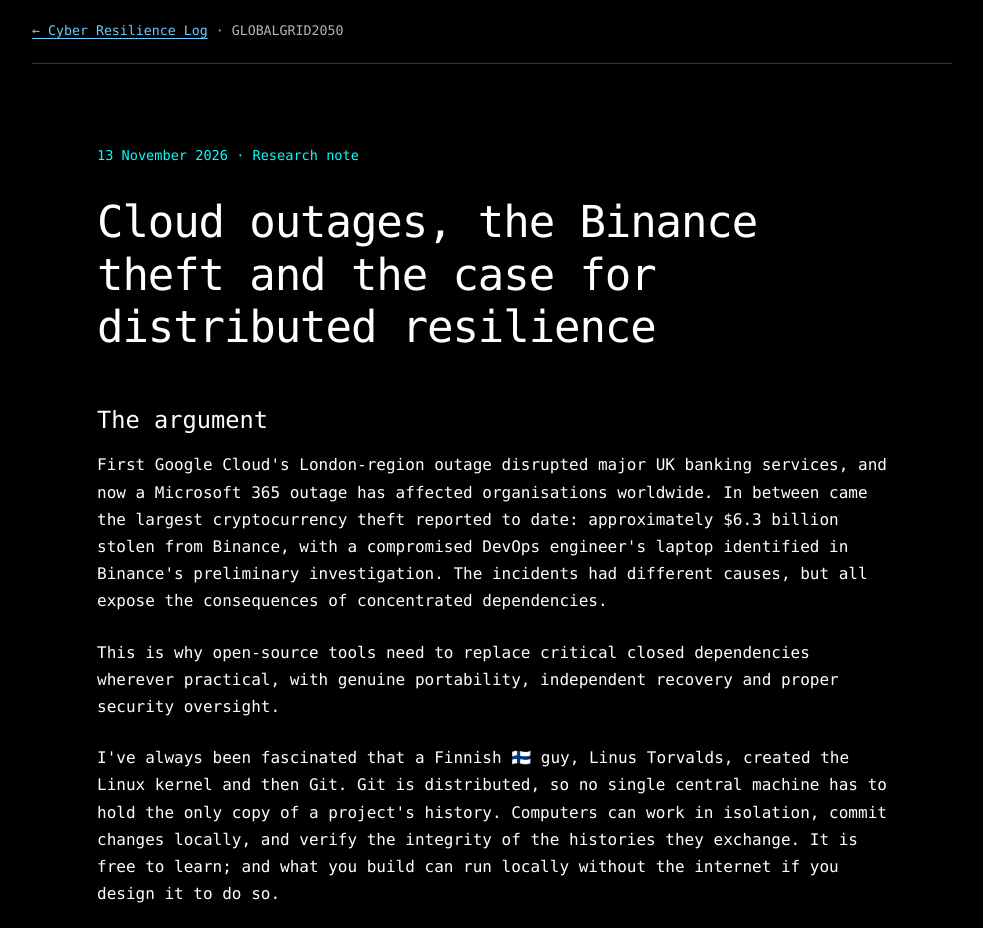
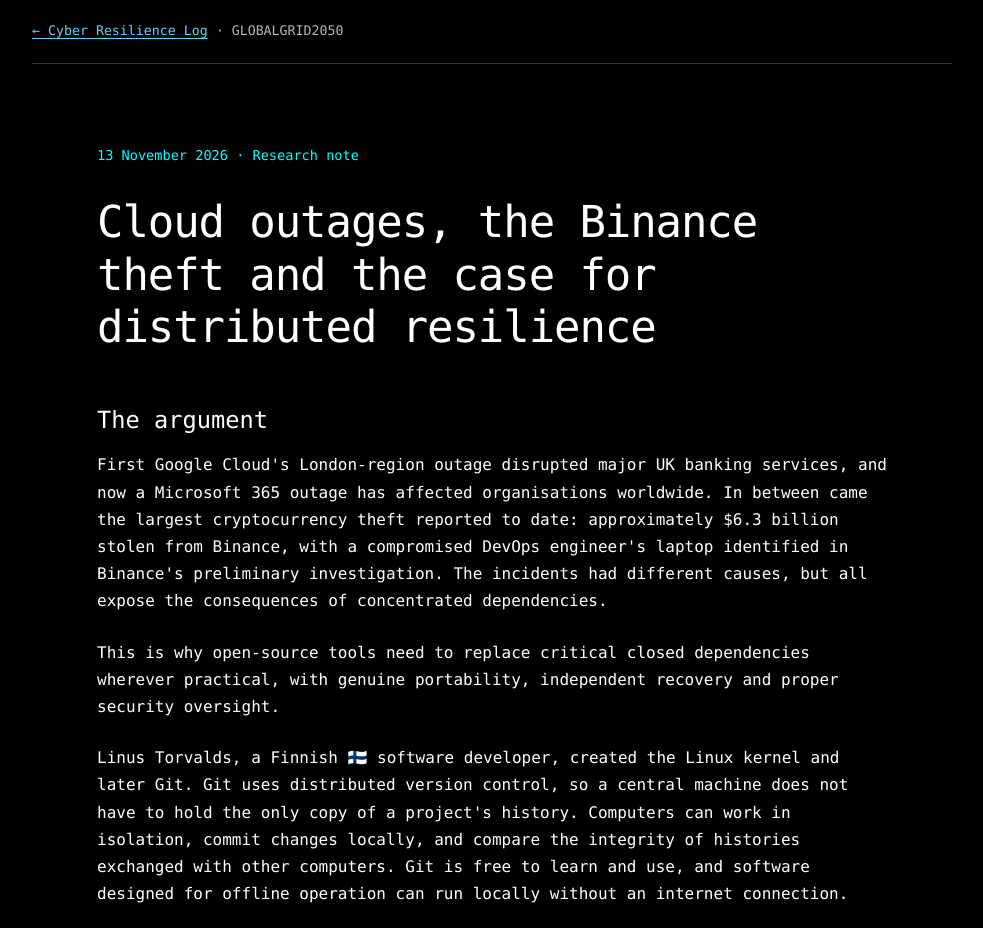
Before and after one commit to Ventusltd/cyber-resilience, a plain HTML site: page entries/2026-11-13-concentration-risk.html in a window 1280 px wide. Shown: the top 928 px of the page, without its empty margins (148-1131 px from the left). Drawn offline with Linux system fonts and the light colour scheme.

Commit message:
Use neutral third-person language in Cyber Resilience Log and research

```diff
--- a/entries/2026-11-13-concentration-risk.html
+++ b/entries/2026-11-13-concentration-risk.html
@@ -8,7 +8,7 @@
 <section aria-labelledby="argument"><h2 id="argument">The argument</h2>
 <p>First Google Cloud's London-region outage disrupted major UK banking services, and now a Microsoft 365 outage has affected organisations worldwide. In between came the largest cryptocurrency theft reported to date: approximately $6.3 billion stolen from Binance, with a compromised DevOps engineer's laptop identified in Binance's preliminary investigation. The incidents had different causes, but all expose the consequences of concentrated dependencies.</p>
 <p>This is why open-source tools need to replace critical closed dependencies wherever practical, with genuine portability, independent recovery and proper security oversight.</p>
-<p>I've always been fascinated that a Finnish 🇫🇮 guy, Linus Torvalds, created the Linux kernel and then Git. Git is distributed, so no single central machine has to hold the only copy of a project's history. Computers can work in isolation, commit changes locally, and verify the integrity of the histories they exchange. It is free to learn; and what you build can run locally without the internet if you design it to do so.</p>
+<p>Linus Torvalds, a Finnish 🇫🇮 software developer, created the Linux kernel and later Git. Git uses distributed version control, so a central machine does not have to hold the only copy of a project's history. Computers can work in isolation, commit changes locally, and compare the integrity of histories exchanged with other computers. Git is free to learn and use, and software designed for offline operation can run locally without an internet connection.</p>
 <p>AI is heading the same way as enterprise email and video calls: a few major providers, operating across a few major clouds. Claude is offered through Amazon, Google and Microsoft cloud platforms. OpenAI remains closely tied to Microsoft, although its 2026 agreement also permits service across other cloud providers. Meanwhile, the UK's Competition and Markets Authority is examining Microsoft's business software ecosystem, including bundling, interoperability and customer choice.</p>
 <p>There's a familiar fix. Just as special-purpose vehicles are used to ring-fence project liabilities, critical digital services should isolate their failure domains. R&amp;D and key procurement should be spread beyond the largest firms, with proper oversight, independently usable alternatives and tested recovery arrangements, so one provider's failure stays contained.</p>
 </section>
```
Also changed, not shown: 1 other file.
